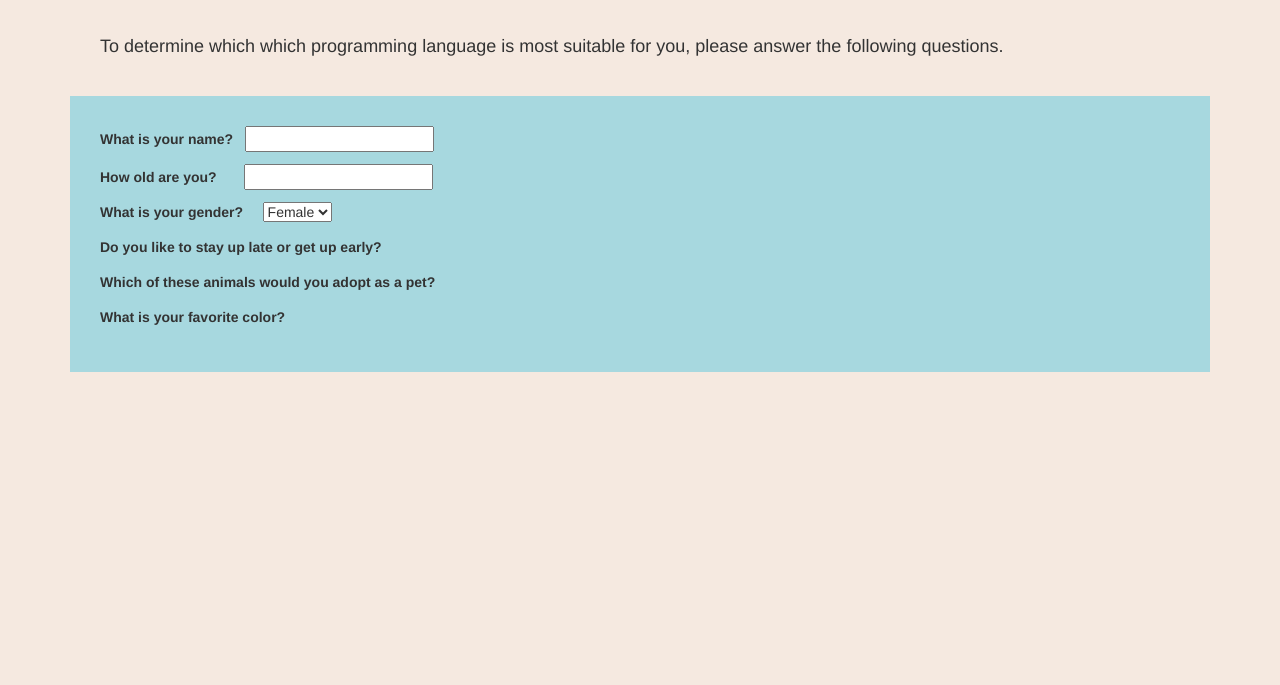
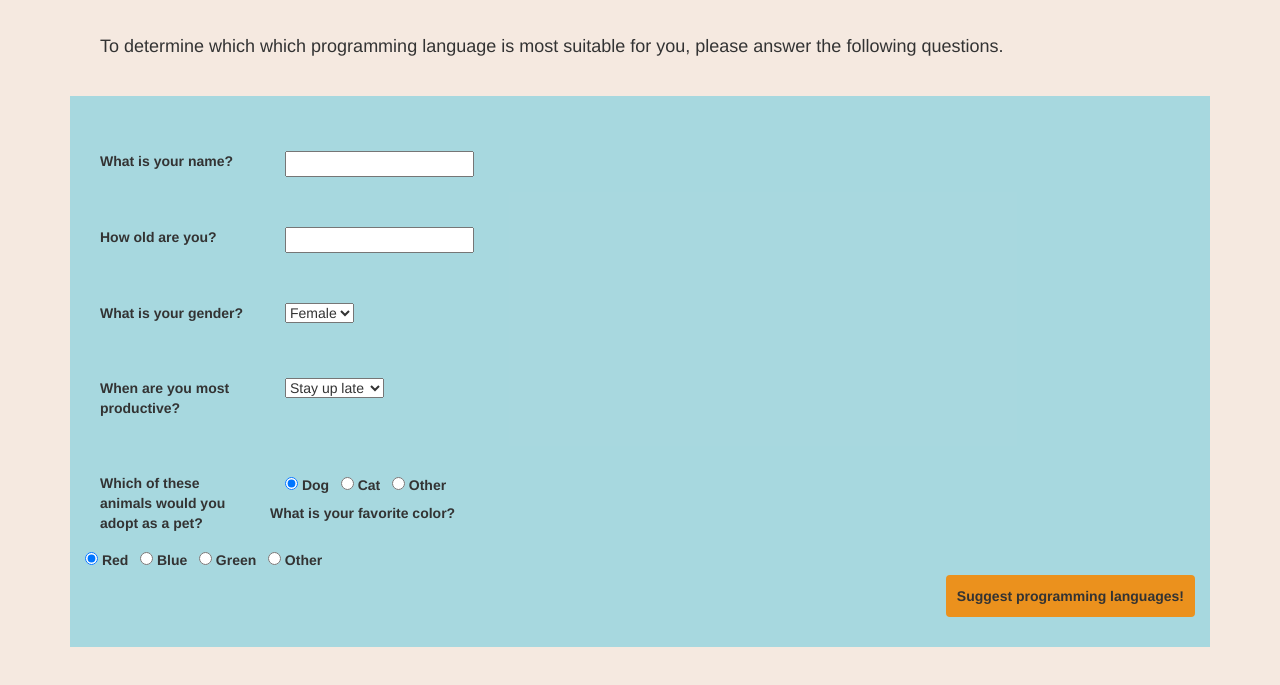
Before and after one commit to giang184/programmingLanguageSuggestor, a plain HTML site: page index.html in a window 1280 px wide. Shown: the part 63-748 px from the top of the page. Drawn offline with nearby package versions, Linux system fonts and the light colour scheme.

Commit message:
format the form in grid set up

```diff
--- a/css/styles.css
+++ b/css/styles.css
@@ -12,3 +12,15 @@ h4{
   background-color: rgba(167, 216, 223, 0.993);
   padding: 30px;
 }
+
+p {
+  padding-top: 5px;
+  padding-bottom: 10px;
+}
+
+.btn {
+  float:right;
+  padding: 10px;
+  background-color: rgb(235, 145, 29);
+  font-weight:bolder;
+}
--- a/index.html
+++ b/index.html
@@ -16,36 +16,96 @@
     <h1>Programming language Suggester</h1>
     <h4>To determine which which programming language is most suitable for you, please answer the following questions.</h4>
 
-    <form id="celebrity">
+    <form id="programming">
     <div class="form">
       <p>
-        <label for="name">What is your name?&nbsp&nbsp</label>
-        <input id="name" type="text">
+        <div class="row">
+          <div class="col-md-2"><label for="name">What is your name?</label></div>
+          <div class="col-md-3"><input id="name" type="text"></div>
+        </div>
       </p>
       <p>
-        <label for="age">How old are you?&nbsp&nbsp&nbsp&nbsp&nbsp&nbsp</label>
-        <input id="age" type="text">
+        <div class="row">
+          <div class="col-md-2"><label for="age">How old are you?</label></div>
+          <div class="col-md-3"><input id="age" type="text"></div>
+        </div>
       </p>
       <p>
-        <label for="gender">What is your gender?&nbsp&nbsp&nbsp&nbsp</label>
-        <select id="gender">
-          <option value="female">Female</option>
-          <option value="male">Male</option>
-        </select>
+        <div class="row">
+          <div class="col-md-2"><label for="gender">What is your gender?</label></div>
+          <div class="col-md-3">
+            <select id="gender">
+              <option value="female">Female</option>
+              <option value="male">Male</option>
+            </select>
+          </div>
+        </div>
       </p>
       <p>
-        <label for="age">Do you like to stay up late or get up early?&nbsp&nbsp&nbsp&nbsp&nbsp&nbsp</label>
+        <div class="row">
+          <div class="col-md-2"><label for="sleep">When are you most productive?</label></div>
+          <div class="col-md-3">
+            <select id="sleep">
+              <option value="late">Stay up late</option>
+              <option value="early">Get up early</option>
+            </select>
+        </div>
+        </div>
+
+
+
+
 
       </p>
       <p>
-        <label for="age">Which of these animals would you adopt as a pet?&nbsp&nbsp&nbsp&nbsp&nbsp&nbsp</label>
 
+        <div class="row">
+          <div class="col-md-2"><label for="animal">Which of these animals would you adopt as a pet?</label></div>
+        <div class="col-md-3">
+          <label>
+            <input type="radio" name="animal" value="dog" checked>
+            Dog&nbsp&nbsp
+          </label>
+
+          <label>
+            <input type="radio" name="animal" value="cat">
+            Cat&nbsp&nbsp
+          </label>
+
+          <label>
+            <input type="radio" name="animal" value="other">
+            Other
+          </label>
+        </div>
       </p>
       <p>
         <label for="age">What is your favorite color?&nbsp&nbsp&nbsp&nbsp&nbsp&nbsp</label>
+        <div>
+          <label>
+            <input type="radio" name="age" value="red" checked>
+            Red&nbsp&nbsp
+          </label>
 
+          <label>
+            <input type="radio" name="age" value="blue">
+            Blue&nbsp&nbsp
+          </label>
+
+          <label>
+            <input type="radio" name="age" value="green">
+            Green&nbsp&nbsp
+          </label>
+
+          <label>
+            <input type="radio" name="age" value="other">
+            Other
+          </label>
+        </div>
+
+      <button type="submit" class="btn">Suggest programming languages!</button>
       </p>
 
+    </form>
 
     </div>
   </body>
```
